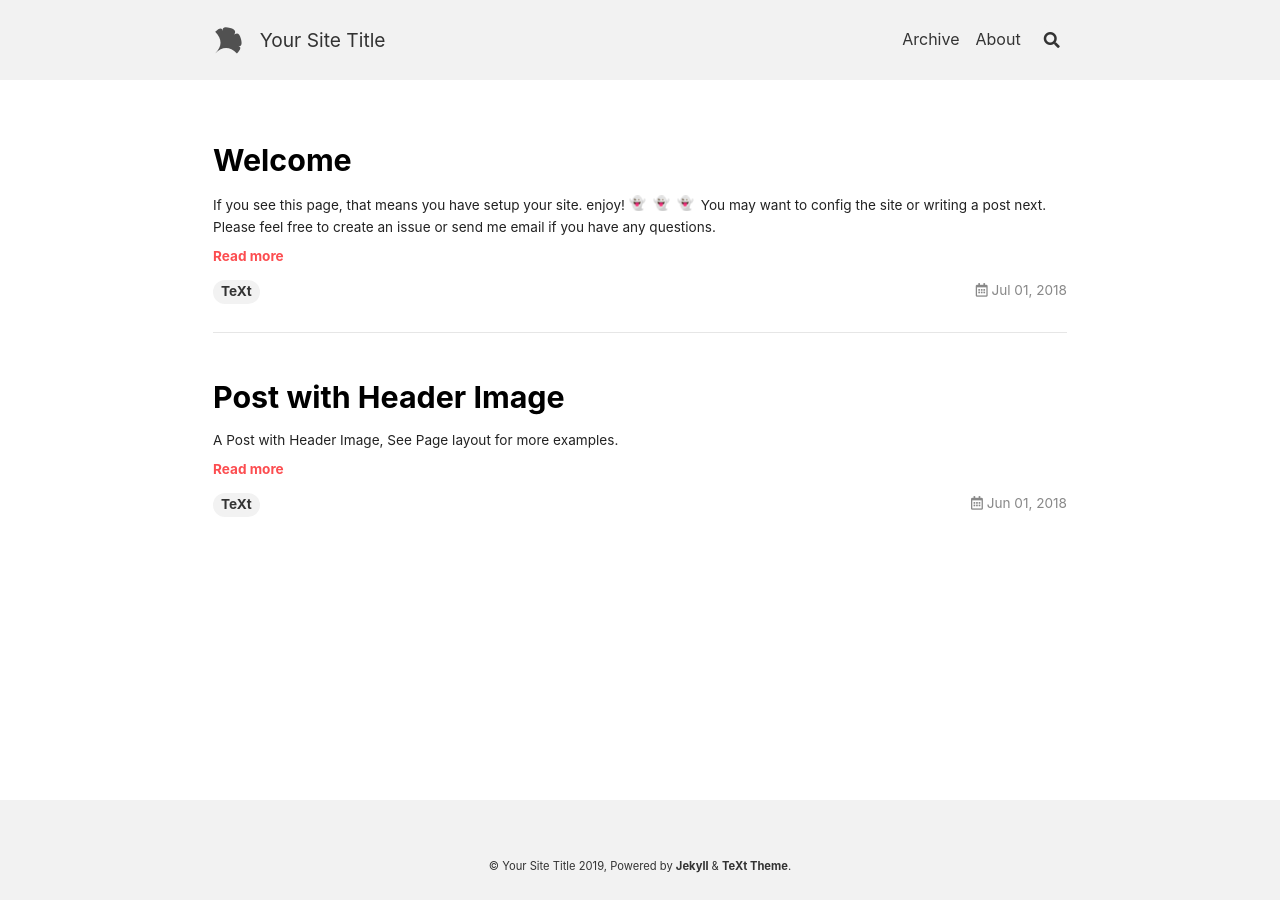
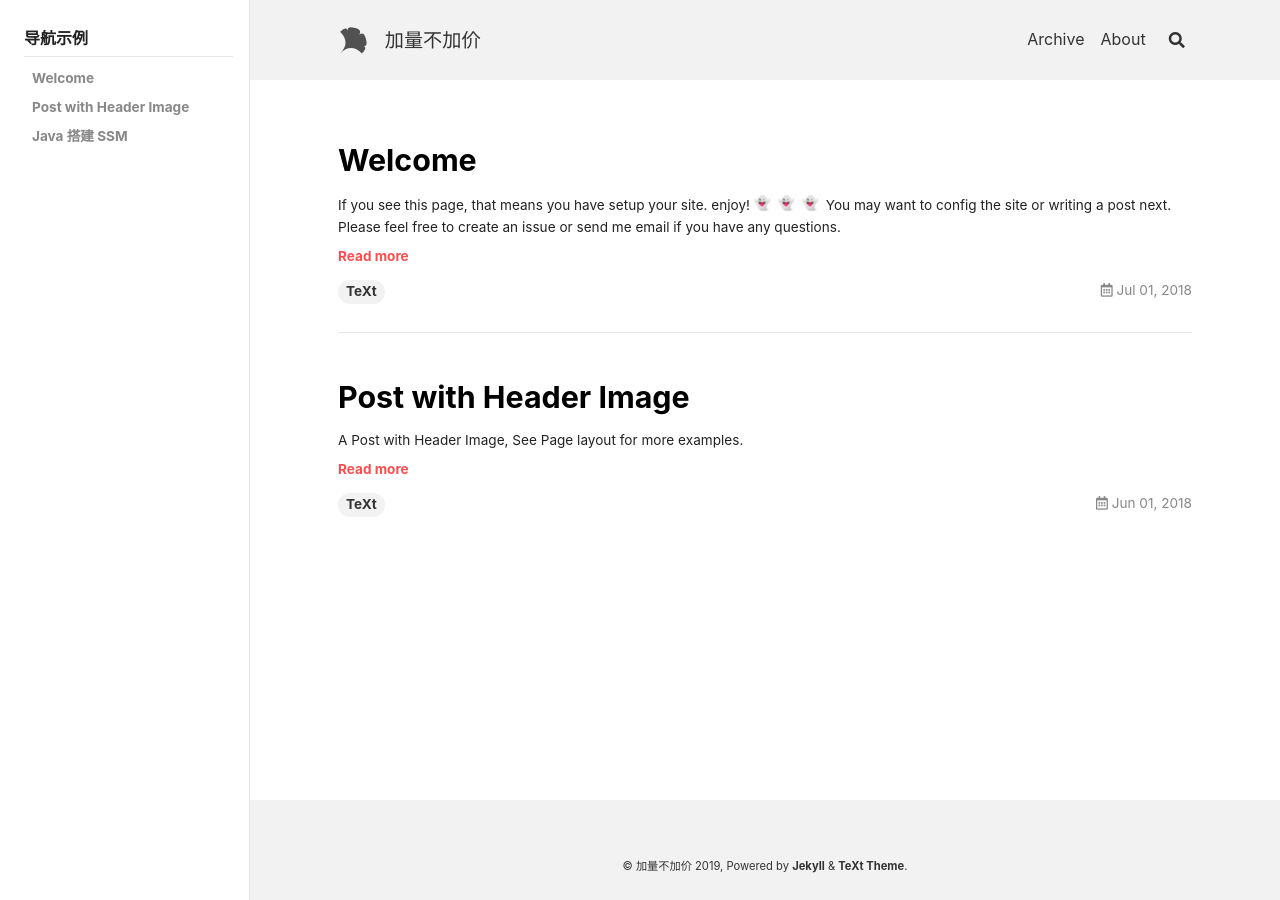
Before and after one commit to jialiangbujiaj1a/jialiangbujiaj1a.github.io, a Jekyll site: the page built from index.html, in a window 1280 px wide. Built offline with Jekyll 4.4.1, drawn with Linux system fonts in a browser that asks for light colours; nearby versions of some CDN libraries; emoji names are drawn with the system emoji font; the list of posts is cut into pages by our own code.

Commit message:
初始化

```diff
--- a/_config.yml
+++ b/_config.yml
@@ -18,11 +18,11 @@
 ##############################
 text_skin: default # "default" (default), "dark", "forest", "ocean", "chocolate", "orange"
 highlight_theme: default # "default" (default), "tomorrow", "tomorrow-night", "tomorrow-night-eighties", "tomorrow-night-blue", "tomorrow-night-bright"
-url     : # the base hostname & protocol for your site e.g. https://www.someone.com
+url     : https://jialiangbujiaj1a.github.io/
 baseurl : # does not include hostname
-title   : Your Site Title
+title   : 加量不加价
 description: > # this means to ignore newlines until "Language & timezone"
-  Your Site Description
+  欢迎！
 
 
 ## => Language and Timezone
@@ -35,10 +35,10 @@
 ##############################
 author:
   type      : # "person" (default), "organization"
-  name      : Your Name
+  name      : 加量不加价
   url       :
   avatar    : # path or url of avatar image (square)
-  bio       : I am an amazing person.
+  bio       : I am jialiangbujiaj1a.
   email     :
   facebook  : # "user_name" the last part of your profile url, e.g. https://www.facebook.com/user_name
   twitter   : # "user_name" the last part of your profile url, e.g. https://twitter.com/user_name
--- a/_data/navigation.yml
+++ b/_data/navigation.yml
@@ -48,3 +48,13 @@
       fr-LU   : *FR
       # @end locale config
     url: /about.html
+
+docs-zh:
+- title:      导航示例
+  children:
+  - title: Welcome
+    url: https://javaboy666.github.io/2018/07/01/welcome.html
+  - title: Post with Header Image
+    url: https://javaboy666.github.io/2018/06/01/header-image.html
+  - title:  Java 搭建 SSM
+    url:    http://springboot.javaboy.org/2019/0528/javassm
--- a/index.html
+++ b/index.html
@@ -2,4 +2,6 @@
 layout: home
 # articles:
 #   excerpt_type: html
+sidebar:
+  nav: docs-zh
 ---
```
Also changed, not shown: _posts/2018-06-01-header-image.md (+2 -0 lines), _posts/2018-07-01-welcome.md (+2 -0 lines).
